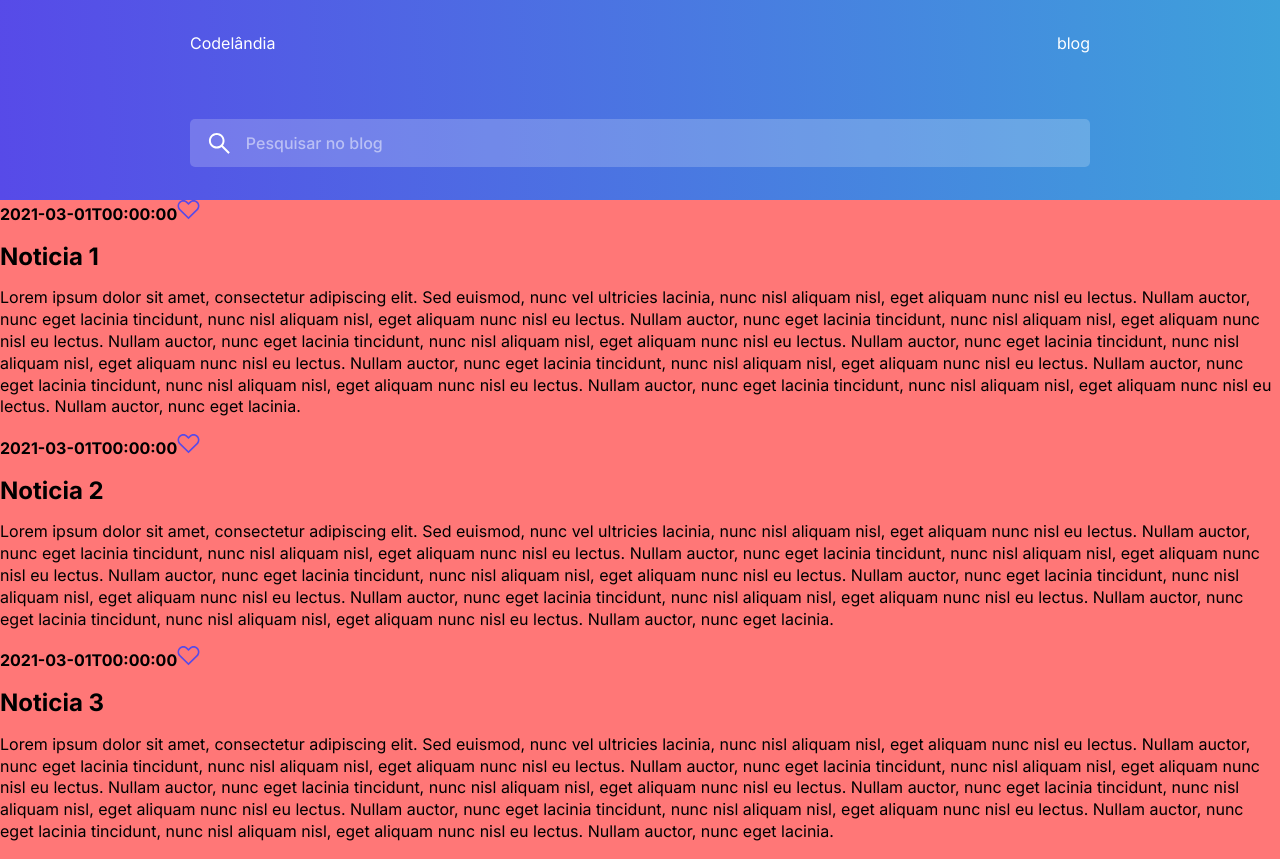
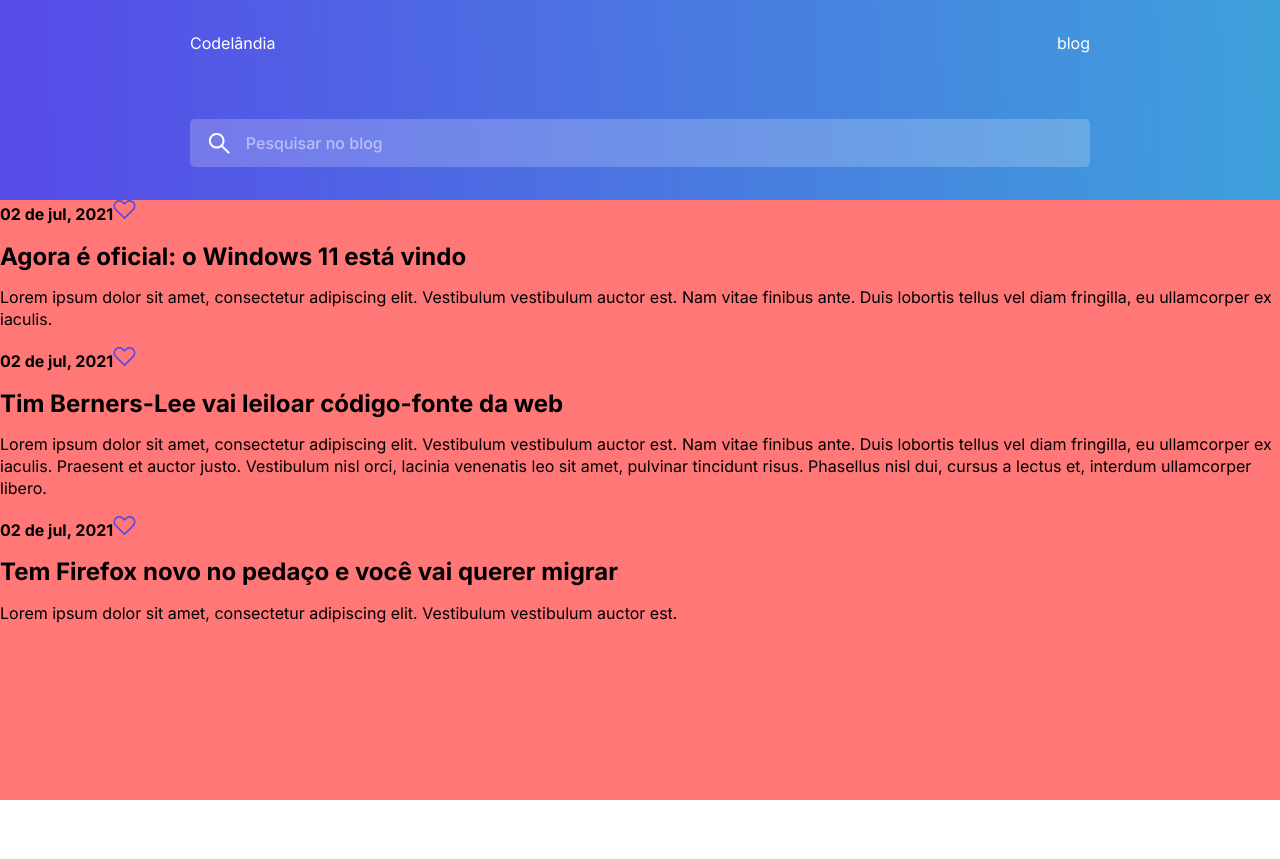
Before and after one commit to ilemuelfigueira/blog-starter, a React (Vite) app: page / in a window 1280 px wide. After the commit the page ends 800 px from the top, so only its background shows below. Built offline with nearby package versions, Linux system fonts and the light colour scheme.

Commit message:
feat: ajustando conteudo das noticias

```diff
--- a/src/App.jsx
+++ b/src/App.jsx
@@ -26,21 +26,21 @@ const Layout = styled.main`
 const noticias = [
   {
     "cdNoticia": 1,
-    "nmNoticia": "Noticia 1",
-    "deNoticia": "Lorem ipsum dolor sit amet, consectetur adipiscing elit. Sed euismod, nunc vel ultricies lacinia, nunc nisl aliquam nisl, eget aliquam nunc nisl eu lectus. Nullam auctor, nunc eget lacinia tincidunt, nunc nisl aliquam nisl, eget aliquam nunc nisl eu lectus. Nullam auctor, nunc eget lacinia tincidunt, nunc nisl aliquam nisl, eget aliquam nunc nisl eu lectus. Nullam auctor, nunc eget lacinia tincidunt, nunc nisl aliquam nisl, eget aliquam nunc nisl eu lectus. Nullam auctor, nunc eget lacinia tincidunt, nunc nisl aliquam nisl, eget aliquam nunc nisl eu lectus. Nullam auctor, nunc eget lacinia tincidunt, nunc nisl aliquam nisl, eget aliquam nunc nisl eu lectus. Nullam auctor, nunc eget lacinia tincidunt, nunc nisl aliquam nisl, eget aliquam nunc nisl eu lectus. Nullam auctor, nunc eget lacinia tincidunt, nunc nisl aliquam nisl, eget aliquam nunc nisl eu lectus. Nullam auctor, nunc eget lacinia.",
-    "dtCadastro": "2021-03-01T00:00:00",
+    "nmNoticia": "Agora é oficial: o Windows 11 está vindo",
+    "deNoticia": "Lorem ipsum dolor sit amet, consectetur adipiscing elit. Vestibulum vestibulum auctor est. Nam vitae finibus ante. Duis lobortis tellus vel diam fringilla, eu ullamcorper ex iaculis.",
+    "dtCadastro": "02 de jul, 2021",
   },
   {
     "cdNoticia": 2,
-    "nmNoticia": "Noticia 2",
-    "deNoticia": "Lorem ipsum dolor sit amet, consectetur adipiscing elit. Sed euismod, nunc vel ultricies lacinia, nunc nisl aliquam nisl, eget aliquam nunc nisl eu lectus. Nullam auctor, nunc eget lacinia tincidunt, nunc nisl aliquam nisl, eget aliquam nunc nisl eu lectus. Nullam auctor, nunc eget lacinia tincidunt, nunc nisl aliquam nisl, eget aliquam nunc nisl eu lectus. Nullam auctor, nunc eget lacinia tincidunt, nunc nisl aliquam nisl, eget aliquam nunc nisl eu lectus. Nullam auctor, nunc eget lacinia tincidunt, nunc nisl aliquam nisl, eget aliquam nunc nisl eu lectus. Nullam auctor, nunc eget lacinia tincidunt, nunc nisl aliquam nisl, eget aliquam nunc nisl eu lectus. Nullam auctor, nunc eget lacinia tincidunt, nunc nisl aliquam nisl, eget aliquam nunc nisl eu lectus. Nullam auctor, nunc eget lacinia.",
-    "dtCadastro": "2021-03-01T00:00:00",
+    "nmNoticia": "Tim Berners-Lee vai leiloar código-fonte da web",
+    "deNoticia": "Lorem ipsum dolor sit amet, consectetur adipiscing elit. Vestibulum vestibulum auctor est. Nam vitae finibus ante. Duis lobortis tellus vel diam fringilla, eu ullamcorper ex iaculis. Praesent et auctor justo. Vestibulum nisl orci, lacinia venenatis leo sit amet, pulvinar tincidunt risus. Phasellus nisl dui, cursus a lectus et, interdum ullamcorper libero.",
+    "dtCadastro": "02 de jul, 2021",
   },
   {
     "cdNoticia": 3,
-    "nmNoticia": "Noticia 3",
-    "deNoticia": "Lorem ipsum dolor sit amet, consectetur adipiscing elit. Sed euismod, nunc vel ultricies lacinia, nunc nisl aliquam nisl, eget aliquam nunc nisl eu lectus. Nullam auctor, nunc eget lacinia tincidunt, nunc nisl aliquam nisl, eget aliquam nunc nisl eu lectus. Nullam auctor, nunc eget lacinia tincidunt, nunc nisl aliquam nisl, eget aliquam nunc nisl eu lectus. Nullam auctor, nunc eget lacinia tincidunt, nunc nisl aliquam nisl, eget aliquam nunc nisl eu lectus. Nullam auctor, nunc eget lacinia tincidunt, nunc nisl aliquam nisl, eget aliquam nunc nisl eu lectus. Nullam auctor, nunc eget lacinia tincidunt, nunc nisl aliquam nisl, eget aliquam nunc nisl eu lectus. Nullam auctor, nunc eget lacinia tincidunt, nunc nisl aliquam nisl, eget aliquam nunc nisl eu lectus. Nullam auctor, nunc eget lacinia.",
-    "dtCadastro": "2021-03-01T00:00:00",
+    "nmNoticia": "Tem Firefox novo no pedaço e você vai querer migrar",
+    "deNoticia": "Lorem ipsum dolor sit amet, consectetur adipiscing elit. Vestibulum vestibulum auctor est.",
+    "dtCadastro": "02 de jul, 2021",
   },
 ]
 
```
